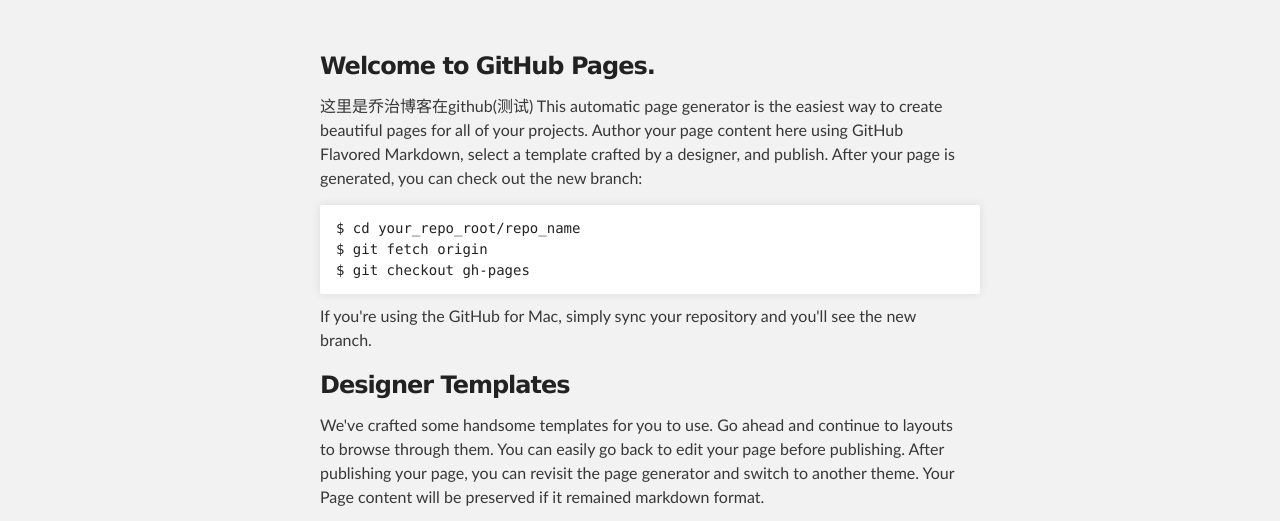
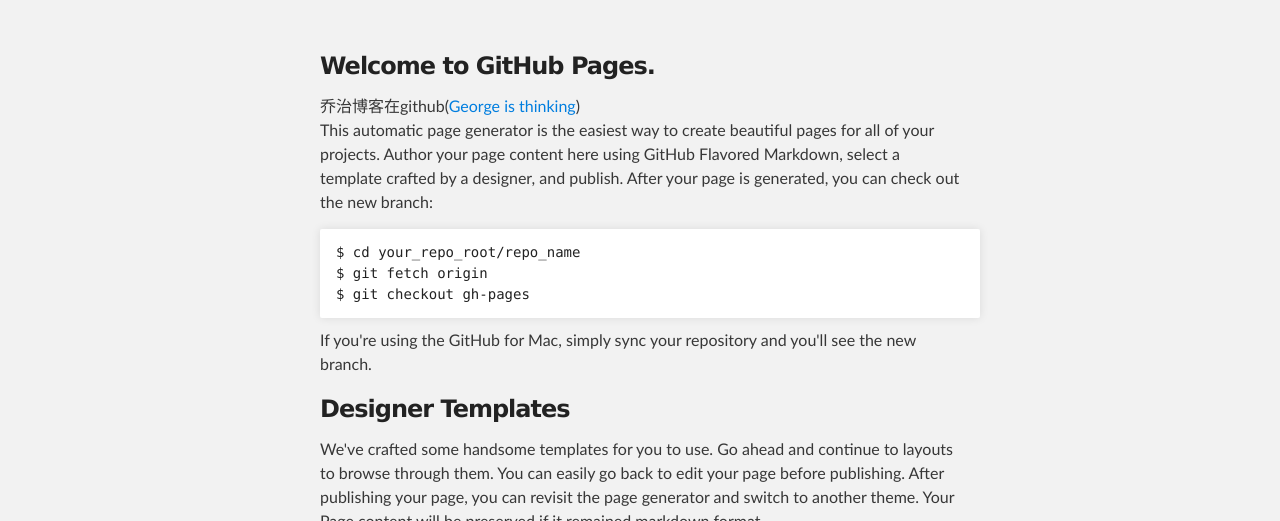
Before and after one commit to georgeworld/georgeworld.github.com, a plain HTML site: page index.html in a window 1280 px wide. Shown: the part 212-733 px from the top of the page. Drawn offline with Linux system fonts and the light colour scheme.

Commit message:
Update index.html

```diff
--- a/index.html
+++ b/index.html
@@ -31,7 +31,7 @@
 <a name="welcome-to-github-pages" class="anchor" href="#welcome-to-github-pages"><span class="octicon octicon-link"></span></a>Welcome to GitHub Pages.</h3>
 
 <p>
-这里是乔治博客在github(测试)
+乔治博客在github(<a href="http://blog.georgeinfo.com" target="_blank">George is thinking</a>)<br />
 This automatic page generator is the easiest way to create beautiful pages for all of your projects. Author your page content here using GitHub Flavored Markdown, select a template crafted by a designer, and publish. After your page is generated, you can check out the new branch:</p>
 
 <pre><code>$ cd your_repo_root/repo_name
```
